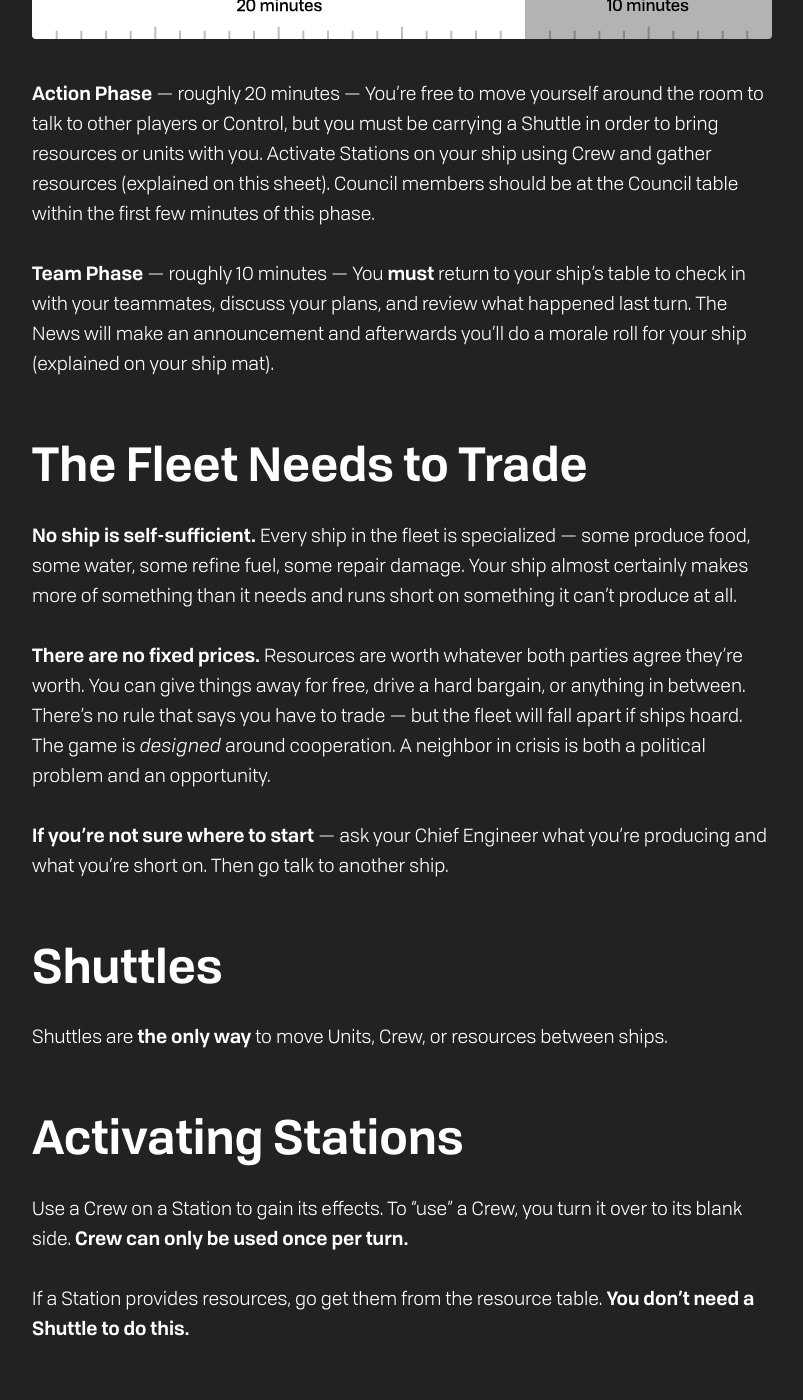
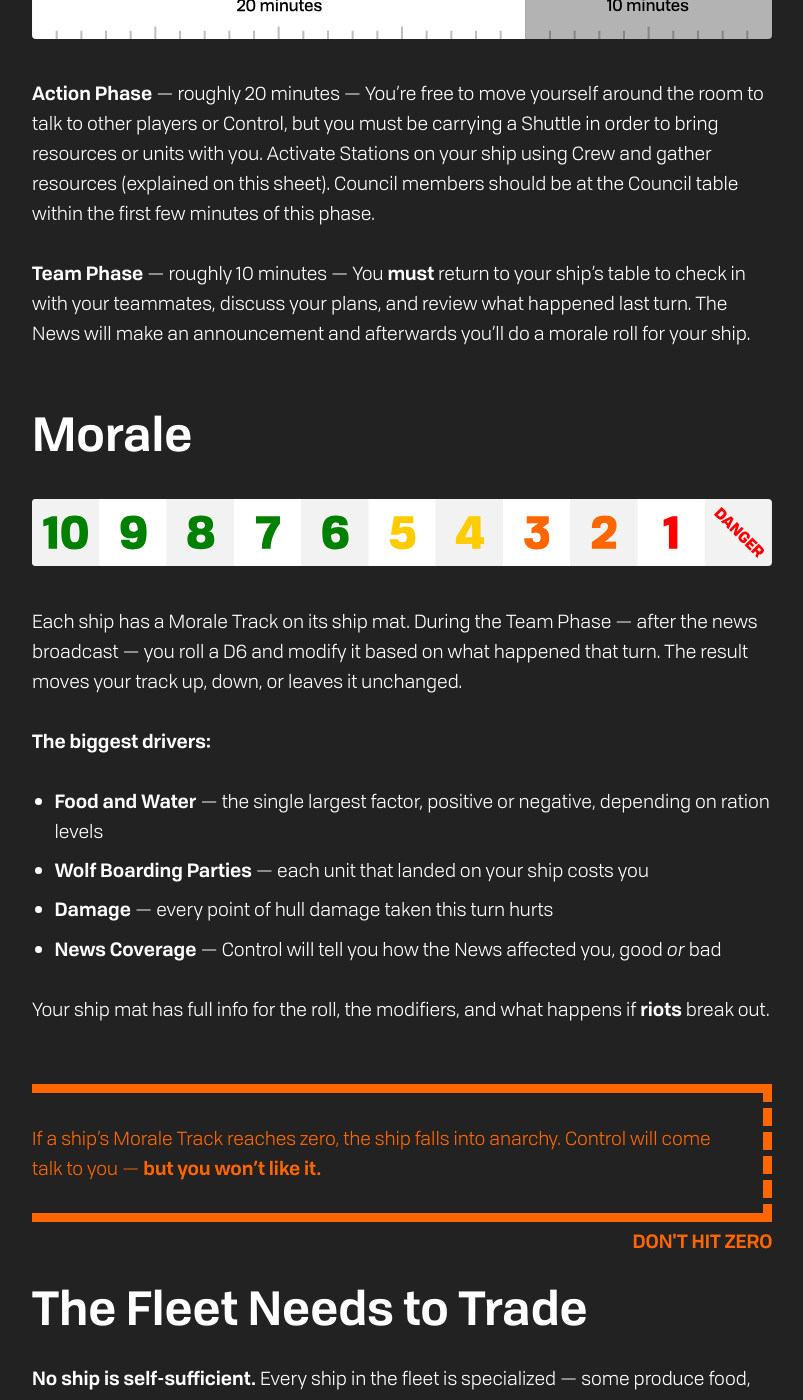
Before and after one commit to jedlimke/prairiefiregaming.com, a Jekyll site: the page built from rules/den-of-wolves-2026/rules-primer.md, in a window 1280 px wide and 1400 px high, scrolled down 2467 px. Shown: the whole window, without its empty margins (238-1041 px from the left). Built offline with Jekyll 4.4.1, drawn with Linux system fonts in a browser that asks for light colours.

Commit message:
Updated primer a bit.

```diff
--- a/rules/den-of-wolves-2026/rules-primer.md
+++ b/rules/den-of-wolves-2026/rules-primer.md
@@ -51,7 +51,26 @@ There is a timer at the front of the room and Control will make announcements wh
 
 **Action Phase** — roughly 20 minutes — You're free to move yourself around the room to talk to other players or Control, but you must be carrying a Shuttle in order to bring resources or units with you. Activate Stations on your ship using Crew and gather resources (explained on this sheet). Council members should be at the Council table within the first few minutes of this phase.
 
-**Team Phase** — roughly 10 minutes — You **must** return to your ship's table to check in with your teammates, discuss your plans, and review what happened last turn. The News will make an announcement and afterwards you'll do a morale roll for your ship (explained on your ship mat).
+**Team Phase** — roughly 10 minutes — You **must** return to your ship's table to check in with your teammates, discuss your plans, and review what happened last turn. The News will make an announcement and afterwards you'll do a morale roll for your ship.
+
+## Morale
+
+![The Morale Track](/assets/megagames/dow--rules--morale-track.svg)
+
+Each ship has a Morale Track on its ship mat. During the Team Phase — after the news broadcast — you roll a D6 and modify it based on what happened that turn. The result moves your track up, down, or leaves it unchanged.
+
+**The biggest drivers:**
+
+- **Food and Water** — the single largest factor, positive or negative, depending on ration levels
+- **Wolf Boarding Parties** — each unit that landed on your ship costs you
+- **Damage** — every point of hull damage taken this turn hurts
+- **News Coverage** — Control will tell you how the News affected you, good _or_ bad
+
+Your ship mat has full info for the roll, the modifiers, and what happens if **riots** break out.
+
+<div class="callout important" markdown="1" data-label="DON'T HIT ZERO">
+If a ship's Morale Track reaches zero, the ship falls into anarchy. Control will come talk to you — **but you won't like it.**
+</div>
 
 ## The Fleet Needs to Trade
 
@@ -77,7 +96,7 @@ If a Station provides resources, go get them from the resource table. **You don'
 
 **Units** have a colored background. Units cannot Activate Stations — they are used to fight Wolf units. They also have other uses outlined in the game components and can be used for freeform actions.
 
-<div class="callout" markdown="1" data-label="NOT THE SAME">
+<div class="callout info" markdown="1" data-label="NOT THE SAME">
 **Units are not Crew** and cannot activate stations or perform other ship-station-related actions.
 
 **Crew are not Units** and cannot fend off boarding units or fight on foot.
```
